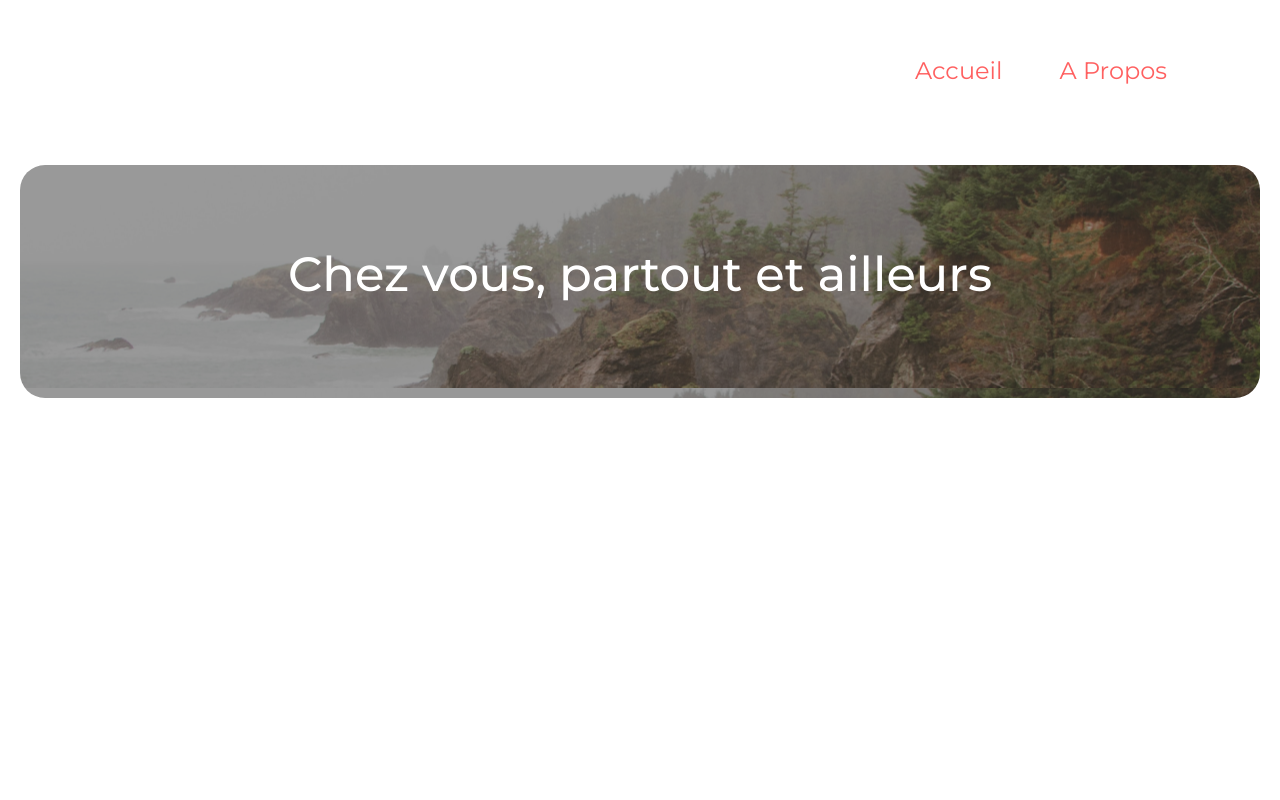
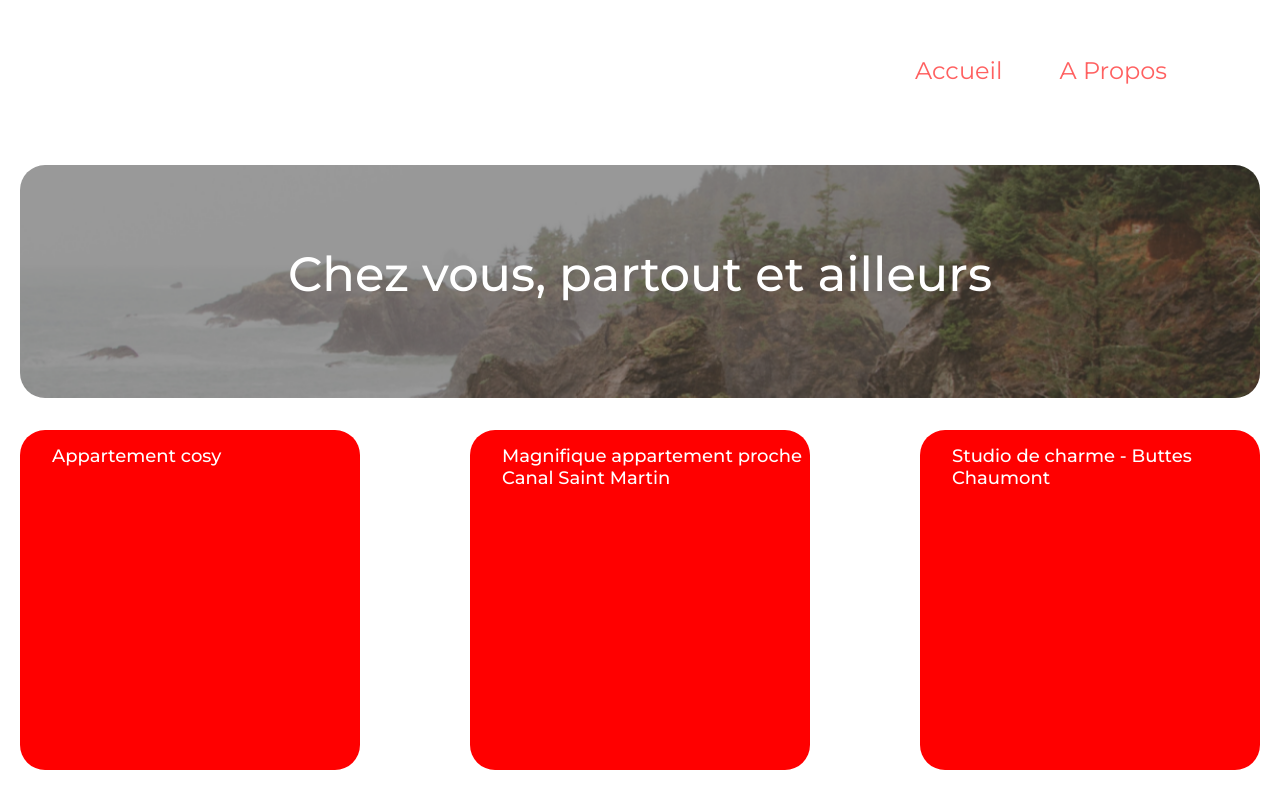
Before and after one commit to woengus/Developpez-une-application-Web-avec-React-et-React-Router, a React (Create React App) app: page / in a window 1280 px wide. Shown: the top 800 px of the page. Built offline with nearby package versions, Linux system fonts and the light colour scheme; a web font is replaced by a local one.

Commit message:
map des cards avec le titre

```diff
--- a/src/App.js
+++ b/src/App.js
@@ -1,4 +1,4 @@
-import React from "react";
+import React, { Component } from "react";
 import { BrowserRouter, Routes, Route } from "react-router-dom";
 import About from "./pages/About";
 import Erreur from "./pages/Erreur";
--- a/src/components/Card.js
+++ b/src/components/Card.js
@@ -1,7 +1,16 @@
 import React from "react";
+import logements from "../logements.json";
 
 const Card = () => {
-  return <div></div>;
+  return (
+    <div>
+      {logements.map((logement) => (
+        <div key={logement.id}>
+          <h1>{logement.title}</h1>
+        </div>
+      ))}
+    </div>
+  );
 };
 
 export default Card;
--- a/src/pages/Home.js
+++ b/src/pages/Home.js
@@ -1,12 +1,21 @@
 import React from "react";
 import Navigation from "../components/Navigation";
+import Card from "../components/Card";
+import logements from "../logements.json";
 
 const Home = () => {
   return (
     <div>
       <Navigation />
       <div className="background">
-        <h1>Chez vous, partout et ailleurs</h1>
+        <h1 className="home-title">Chez vous, partout et ailleurs</h1>
+      </div>
+      <div className="cards">
+        {logements.map((logement) => (
+          <div id={logement.id} className="card">
+            <h2>{logement.title}</h2>
+          </div>
+        ))}
       </div>
     </div>
   );
--- a/src/styles/pages/home.scss
+++ b/src/styles/pages/home.scss
@@ -8,10 +8,10 @@
     margin: 0 auto;
     width: 1240px;
     vertical-align: middle;
-
+    background-size: cover;
 }
 
-h1 {
+.home-title {
     text-align: center;
     font-weight:500 ;
     font-size: 48px;
@@ -19,3 +19,29 @@ h1 {
     padding-top: 5rem;
     filter: none;
 }
+.cards {
+    display: flex;
+    flex-direction: row;
+    flex-wrap: wrap;
+    margin: 0 auto;
+    width: 1240px;
+    justify-content: space-between;
+    padding-top:2rem;
+
+}
+.card {
+    height: 340px;
+    width: 340px;
+    background-color: red;
+
+    border-radius: 25px;
+    margin-bottom: 2rem;
+}
+h2 {
+    font-size:18px ;
+    font-weight: 500;
+    color:white;
+    text-align: left;
+    margin-left:2rem;
+
+}
```
